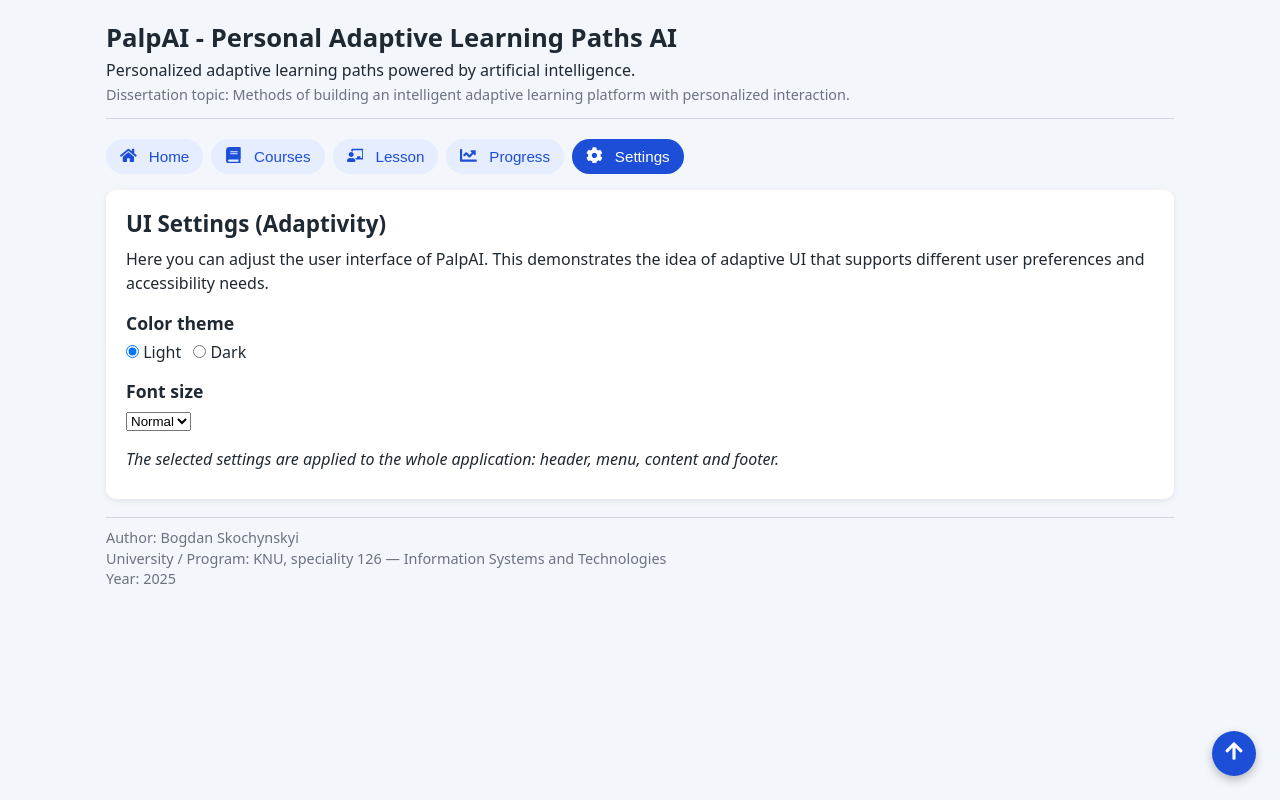
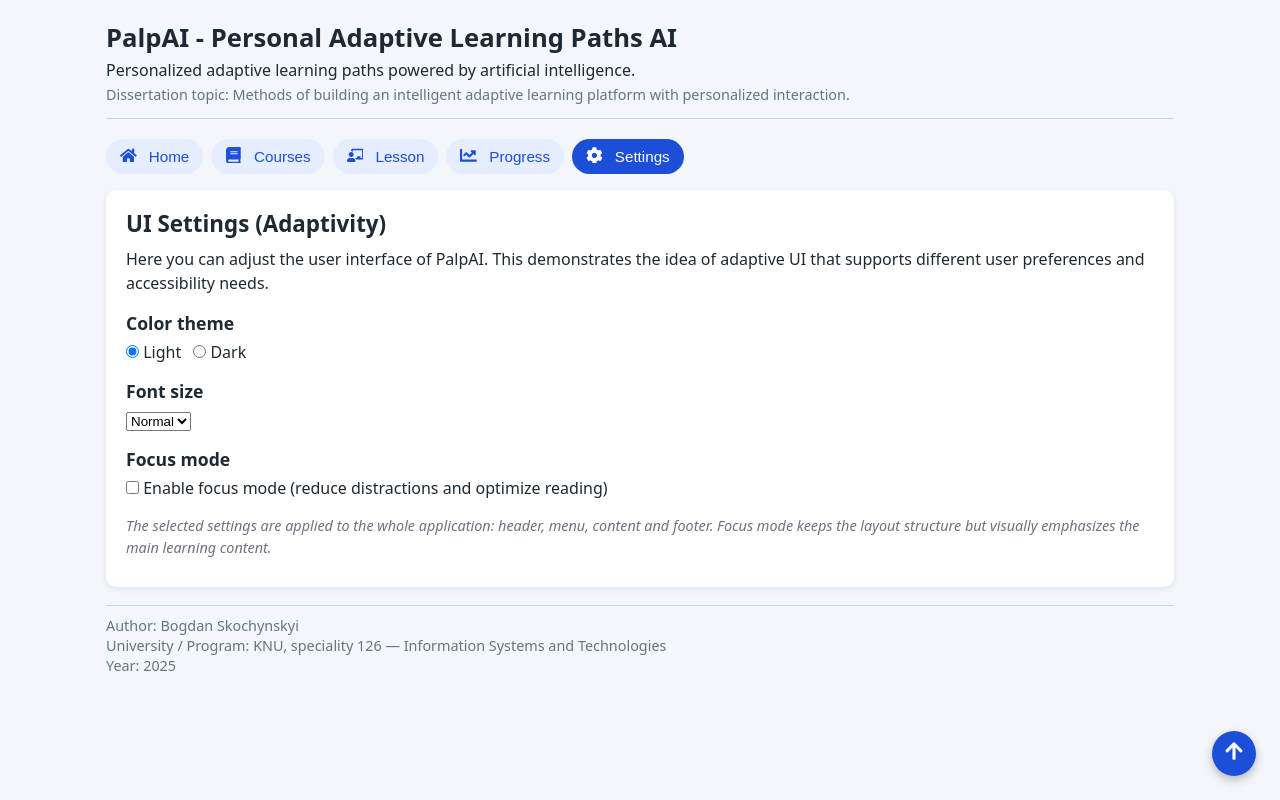
Before and after one commit to BogdanSkochynskyi/palpai-frontend, a React (Vite) app: page / in a window 1280 px wide. Both pictures are taken after a click on the button "Settings". Built offline with nearby package versions, Linux system fonts and the light colour scheme.

Commit message:
Add focus mode

```diff
--- a/src/App.jsx
+++ b/src/App.jsx
@@ -16,6 +16,7 @@ function App() {
 
     const [theme, setTheme] = useState("light");
     const [fontSize, setFontSize] = useState("normal");
+    const [focusMode, setFocusMode] = useState(false);
 
     const renderPage = () => {
         switch (currentPage) {
@@ -30,8 +31,10 @@ function App() {
                     <SettingsPage
                         theme={theme}
                         fontSize={fontSize}
+                        focusMode={focusMode}
                         onChangeTheme={setTheme}
                         onChangeFontSize={setFontSize}
+                        onToggleFocusMode={setFocusMode}
                     />
                 );
             case "home":
@@ -41,7 +44,11 @@ function App() {
     };
 
     return (
-        <div className={`app theme-${theme} font-${fontSize}`}>
+        <div
+            className={`app theme-${theme} font-${fontSize}${
+                focusMode ? " focus-mode" : ""
+            }`}
+        >
             <main className="app-main">
                 <Header />
                 <MenuBar currentPage={currentPage} onChangePage={setCurrentPage} />
--- a/src/index.css
+++ b/src/index.css
@@ -278,3 +278,25 @@ body {
     color: #6b7280;
     font-style: italic;
 }
+
+.app.focus-mode .app-header,
+.app.focus-mode .app-menu,
+.app.focus-mode .app-footer {
+    opacity: 0.35;
+    transition: opacity 0.2s;
+}
+
+.app.focus-mode .app-content {
+    max-width: 800px;
+    margin-left: auto;
+    margin-right: auto;
+    line-height: 1.7;
+}
+
+.app.theme-light.focus-mode .app-content {
+    background-color: #fdfdfb;
+}
+
+.app.theme-dark.focus-mode .app-content {
+    background-color: #020617;
+}
--- a/src/pages/SettingsPage.jsx
+++ b/src/pages/SettingsPage.jsx
@@ -1,10 +1,21 @@
-function SettingsPage({ theme, fontSize, onChangeTheme, onChangeFontSize }) {
+function SettingsPage({
+                          theme,
+                          fontSize,
+                          focusMode,
+                          onChangeTheme,
+                          onChangeFontSize,
+                          onToggleFocusMode,
+                      }) {
     const handleThemeChange = (event) => {
         onChangeTheme(event.target.value);
     };
 
     const handleFontSizeChange = (event) => {
         onChangeFontSize(event.target.value);
+    };
+
+    const handleFocusModeChange = (event) => {
+        onToggleFocusMode(event.target.checked);
     };
 
     return (
@@ -49,9 +60,22 @@ function SettingsPage({ theme, fontSize, onChangeTheme, onChangeFontSize }) {
                 </select>
             </div>
 
-            <p style={{ marginTop: "16px", fontStyle: "italic" }}>
+            <div style={{ marginTop: "16px" }}>
+                <h3>Focus mode</h3>
+                <label>
+                    <input
+                        type="checkbox"
+                        checked={focusMode}
+                        onChange={handleFocusModeChange}
+                    />{" "}
+                    Enable focus mode (reduce distractions and optimize reading)
+                </label>
+            </div>
+
+            <p className="helper-text" style={{ marginTop: "16px" }}>
                 The selected settings are applied to the whole application: header,
-                menu, content and footer.
+                menu, content and footer. Focus mode keeps the layout structure but
+                visually emphasizes the main learning content.
             </p>
         </div>
     );
```
